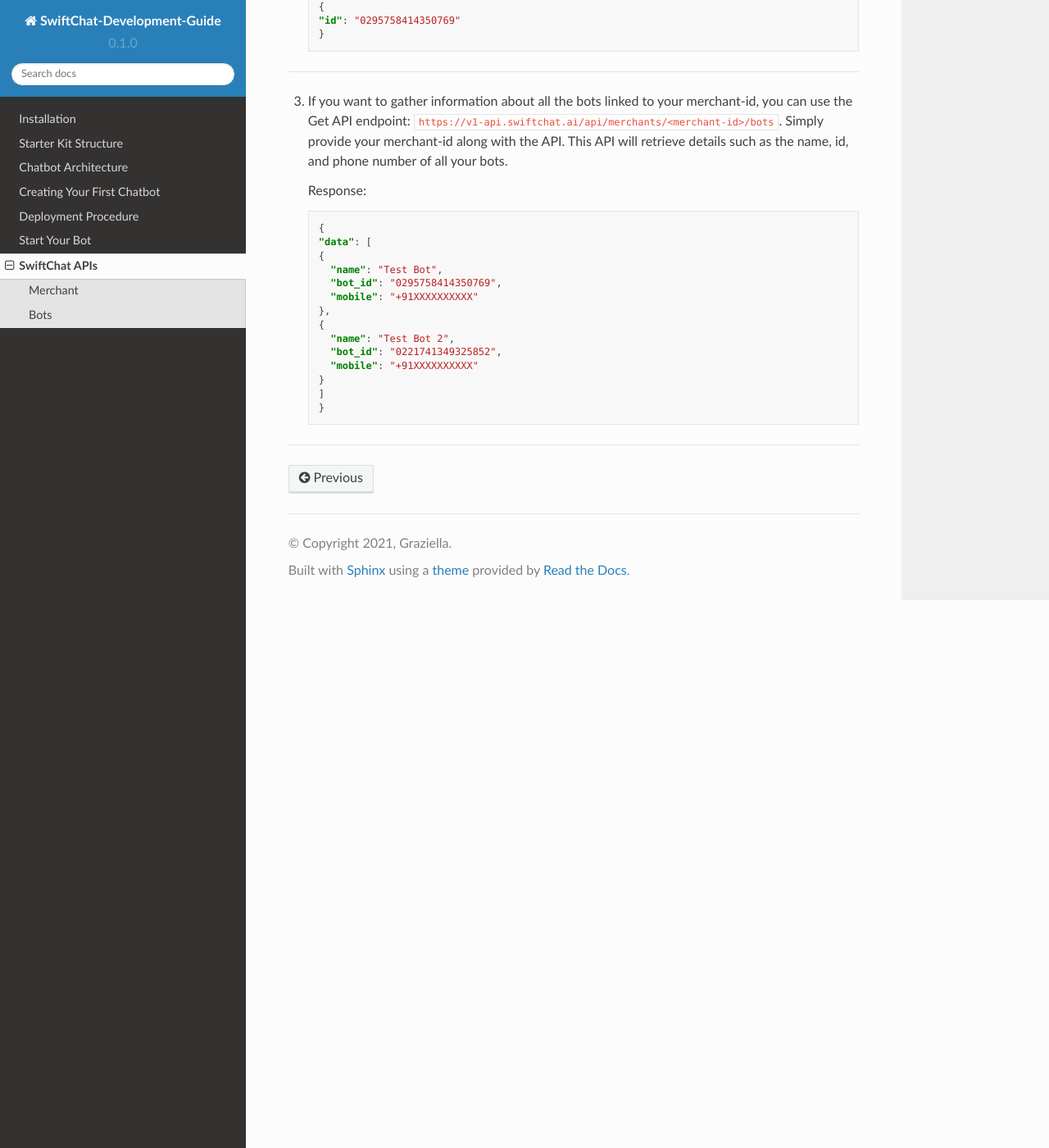
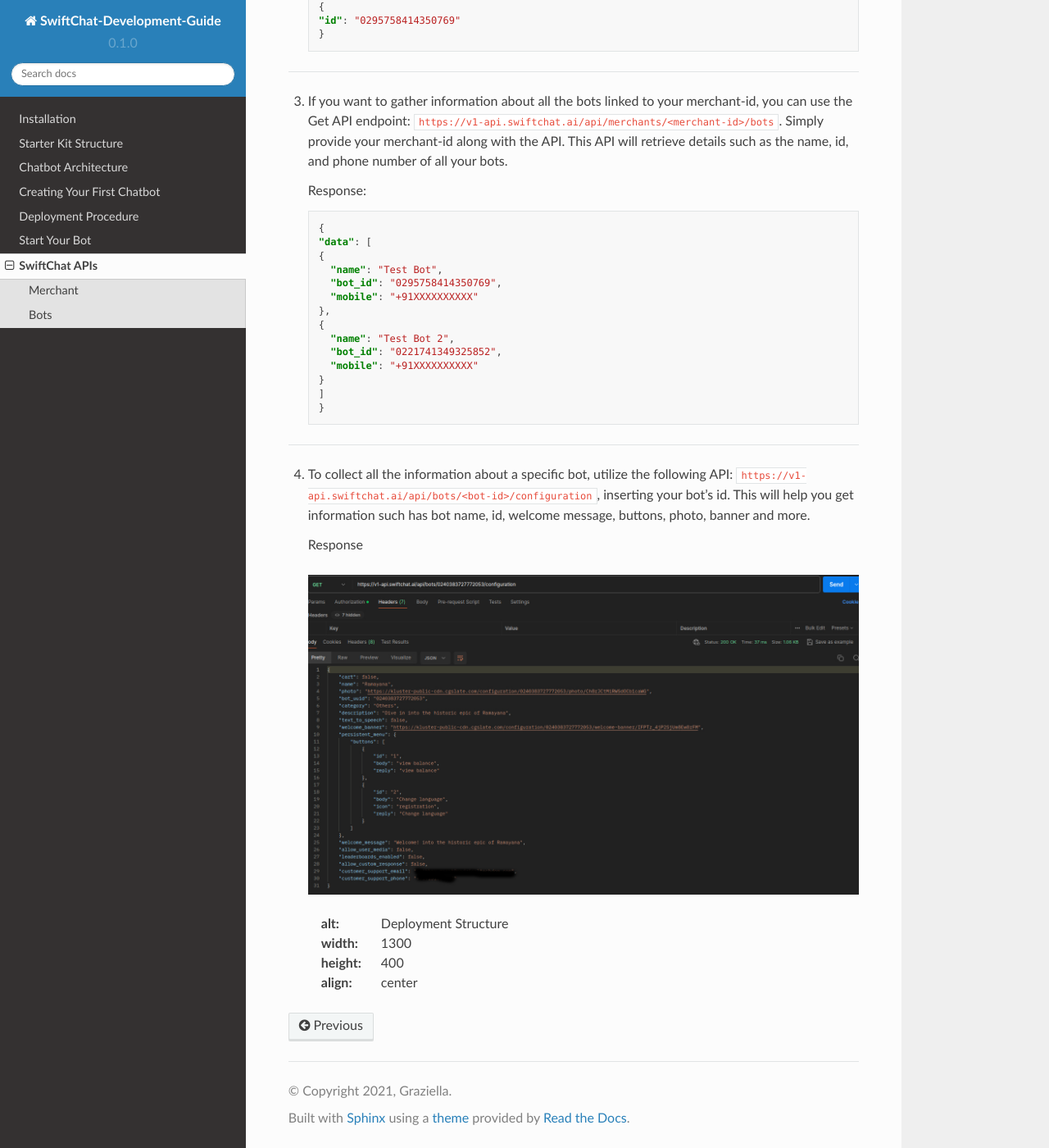
Before and after one commit to Priyanka-sharma181/Chatbot-Development-Guide, a Sphinx documentation site: the page built from docs/source/api_reference.rst, in a window 1280 px wide and 1400 px high, scrolled down 2946 px. Shown: the whole window at 82% size. Built offline with Sphinx 7.4.7 and the Read the Docs theme 2.0.0, drawn with Linux system fonts in a browser that asks for light colours.

Commit message:
updating API-reference section

```diff
--- a/docs/source/api_reference.rst
+++ b/docs/source/api_reference.rst
@@ -155,3 +155,13 @@
     }
 
 ------------------------
+
+4. To collect all the information about a specific bot, utilize the following API: ``https://v1-api.swiftchat.ai/api/bots/<bot-id>/configuration``, inserting your bot's id. This will help you get information such has bot name, id, welcome message, buttons, photo, banner and more.
+
+   Response
+
+   .. image:: get_config_bot.jpg
+   :alt: Deployment Structure
+   :width: 1300
+   :height: 400
+   :align: center
```
Also changed, not shown: docs/source/get_config_bot.jpg (added).
